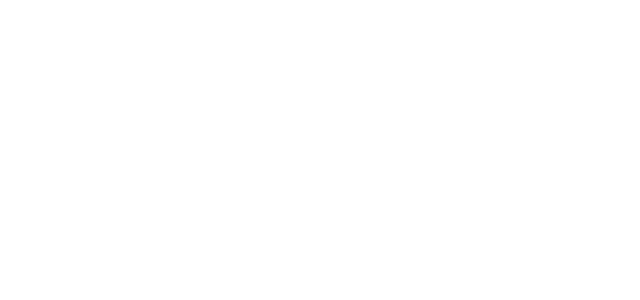
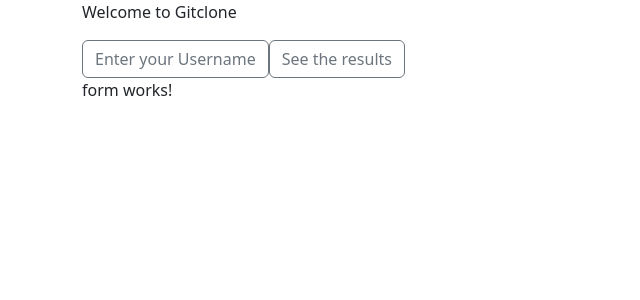
Before and after one commit to Faihope/Github-App, an Angular app: page /form in a window 1280 px wide. Shown: the top 300 px of the page, without its empty margins (0-640 px from the left). Built offline with nearby package versions, Linux system fonts and the light colour scheme.

Commit message:
Add route button links

```diff
--- a/src/app/app.component.html
+++ b/src/app/app.component.html
@@ -0,0 +1,11 @@
+<div class="container">
+    <div class="row">
+        <div class="col-md-6">
+            <p>Welcome to Gitclone</p>
+            <a class="btn btn-outline-secondary" routerLink="/form">Enter your Username</a>
+            <a class="btn btn-outline-secondary" routerLink="/results">See the results</a>
+            <router-outlet></router-outlet>
+
+        </div>
+    </div>
+</div>
--- a/src/styles.css
+++ b/src/styles.css
@@ -1 +1,2 @@
 /* You can add global styles to this file, and also import other style files */
+@import "~bootstrap/dist/css/bootstrap.css"
```
